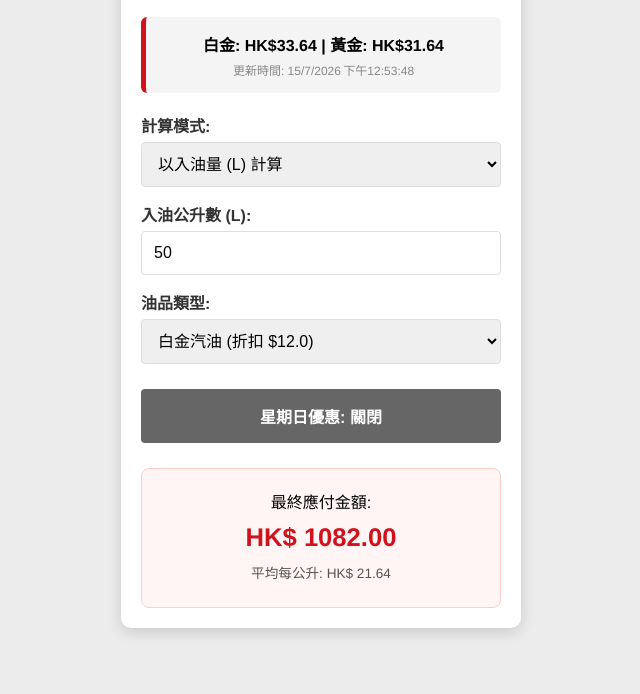
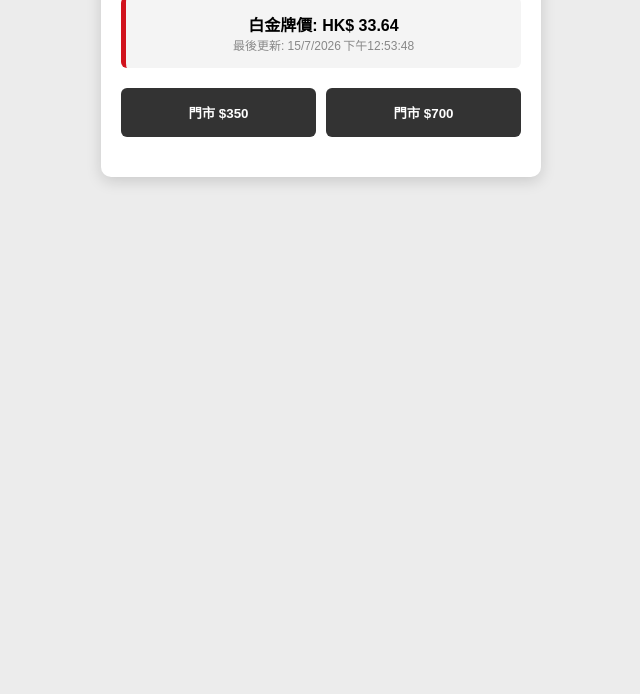
Before and after one commit to 123456yuen/caltex, a website: page index.html in a window 1280 px wide. Shown: the part 106-800 px from the top of the page, without its empty margins (319-959 px from the left). Drawn offline with Linux system fonts and the light colour scheme.

Commit message:
Update index.html

```diff
--- a/index.html
+++ b/index.html
@@ -3,140 +3,84 @@
 <head>
     <meta charset="UTF-8">
     <meta name="viewport" content="width=device-width, initial-scale=1.0">
-    <title>Caltex 油價計算機</title>
+    <title>Caltex 快速計算機</title>
     <style>
-        :root { --caltex-red: #d1121d; --caltex-grey: #f4f4f4; }
-        body { font-family: 'Helvetica Neue', Arial, sans-serif; display: flex; justify-content: center; padding: 20px; background-color: #ececec; }
-        .card { background: white; padding: 0; border-radius: 10px; box-shadow: 0 4px 15px rgba(0,0,0,0.15); width: 100%; max-width: 400px; overflow: hidden; }
-        .header { background-color: var(--caltex-red); color: white; padding: 20px; text-align: center; font-size: 1.5em; font-weight: bold; }
-        .content { padding: 20px; }
-        .price-box { background: var(--caltex-grey); padding: 15px; border-radius: 6px; margin-bottom: 20px; text-align: center; border-left: 5px solid var(--caltex-red); }
-        .update-time { font-size: 0.75em; color: #888; margin-top: 5px; }
-        .input-group { margin-bottom: 15px; }
-        label { display: block; margin-bottom: 5px; font-weight: bold; color: #333; }
-        input, select { width: 100%; padding: 12px; box-sizing: border-box; border: 1px solid #ddd; border-radius: 4px; font-size: 16px; }
-        .toggle-btn { width: 100%; padding: 15px; border: none; border-radius: 4px; cursor: pointer; font-size: 16px; font-weight: bold; transition: 0.3s; margin-top: 10px; }
-        .off { background-color: #666; color: white; }
-        .on { background-color: var(--caltex-red); color: white; }
-        .result { margin-top: 25px; padding: 20px; background: #fff5f5; border-radius: 8px; text-align: center; border: 1px solid #ffcccc; }
-        .final-amount { font-size: 1.6em; font-weight: bold; color: var(--caltex-red); margin: 10px 0; }
-        .discount-details { font-size: 0.85em; color: #555; }
+        :root { --caltex-red: #d1121d; }
+        body { font-family: sans-serif; display: flex; justify-content: center; padding: 20px; background-color: #ececec; }
+        .card { background: white; padding: 20px; border-radius: 10px; box-shadow: 0 4px 15px rgba(0,0,0,0.15); width: 100%; max-width: 400px; }
+        h2 { color: var(--caltex-red); text-align: center; margin: 0 0 20px 0; }
+
+        .price-box { background: #f4f4f4; padding: 15px; border-radius: 6px; text-align: center; margin-bottom: 20px; border-left: 5px solid var(--caltex-red); }
+        .update-time { font-size: 0.75em; color: #888; }
+
+        .btn-group { display: flex; gap: 10px; margin-bottom: 20px; }
+        .select-btn { flex: 1; padding: 15px; border: none; border-radius: 6px; background: #333; color: white; font-weight: bold; cursor: pointer; }
+        .select-btn:hover { background: var(--caltex-red); }
+
+        .result-box { background: #fff5f5; padding: 20px; border-radius: 8px; border: 1px solid #ffcccc; }
+        .result-row { display: flex; justify-content: space-between; margin-bottom: 8px; font-size: 0.9em; }
+        .final-price { font-size: 1.8em; font-weight: bold; color: var(--caltex-red); text-align: center; margin-top: 10px; }
     </style>
 </head>
 <body>
 
 <div class="card">
-    <div class="header">CALTEX 加德士</div>
+    <h2>Caltex 快速計算</h2>
 
-    <div class="content">
-        <div class="price-box">
-            <div id="official-price" style="font-weight: bold;">官方牌價: 讀取中...</div>
-            <div id="last-updated" class="update-time">更新時間: 讀取中...</div>
-        </div>
+    <div class="price-box">
+        <div id="official-price" style="font-weight: bold;">白金牌價: 讀取中...</div>
+        <div id="last-updated" class="update-time">更新時間: --</div>
+    </div>
 
-        <div class="input-group">
-            <label>計算模式:</label>
-            <select id="calc-mode" onchange="toggleMode()">
-                <option value="liters">以入油量 (L) 計算</option>
-                <option value="amount">以入油金額 ($) 計算</option>
-            </select>
-        </div>
+    <div class="btn-group">
+        <button class="select-btn" onclick="calculate(350, 50)">門市 $350</button>
+        <button class="select-btn" onclick="calculate(700, 100)">門市 $700</button>
+    </div>
 
-        <div class="input-group">
-            <label id="input-label">入油公升數 (L):</label>
-            <input type="number" id="input-val" value="50" oninput="calculate()">
-        </div>
-
-        <div class="input-group">
-            <label>油品類型:</label>
-            <select id="fuel-type" onchange="calculate()">
-                <option value="platinum">白金汽油 (折扣 $12.0)</option>
-                <option value="gold">黃金汽油 (折扣 $11.0)</option>
-            </select>
-        </div>
-
-        <button id="sunday-toggle" class="toggle-btn off" onclick="toggleSunday()">星期日優惠: 關閉</button>
-
-        <div class="result">
-            <div id="result-text">最終應付金額:</div>
-            <div class="final-amount" id="final-price">HK$ --</div>
-            <div id="sub-result" class="discount-details">--</div>
-            <div id="sunday-msg" style="color: var(--caltex-red); font-size: 0.8em; margin-top: 5px;"></div>
-        </div>
+    <div class="result-box" id="result-area" style="display: none;">
+        <div class="result-row"><span>紅卡優惠:</span> <span id="r-disc">--</span></div>
+        <div class="result-row"><span>折扣後入油量:</span> <span id="r-liters">--</span></div>
+        <div class="result-row"><span>優惠券:</span> <span id="r-coupon">--</span></div>
+        <div class="final-price" id="final-price">HK$ --</div>
+        <div style="text-align: center; font-size: 0.8em; color: #777; margin-top: 5px;" id="r-unit">--</div>
     </div>
 </div>
 
 <script>
-    let isSundayActive = false;
-    let prices = { platinum: 0, gold: 0 };
+    let currentPrice = 0;
 
-    function toggleMode() {
-        const mode = document.getElementById('calc-mode').value;
-        document.getElementById('input-label').innerText = (mode === 'liters') ? '入油公升數 (L):' : '輸入金額 ($):';
-        document.getElementById('input-val').value = (mode === 'liters') ? '50' : '500';
-        calculate();
-    }
+    function calculate(total, coupon) {
+        // 1. 牌價 (使用抓取回來的 currentPrice)
+        const price = currentPrice;
 
-    function calculate() {
-        const mode = document.getElementById('calc-mode').value;
-        const type = document.getElementById('fuel-type').value;
-        const inputVal = parseFloat(document.getElementById('input-val').value) || 0;
-        const officialPrice = prices[type] || 0;
-        const discountPerLiter = (type === 'platinum') ? 12.0 : 11.0;
-        const effectivePrice = officialPrice - discountPerLiter;
+        // 2. 計入紅卡消費額 (扣除優惠券後)
+        const netSpend = total - coupon;
 
-        let finalPrice = 0;
-        let finalLiters = 0;
+        // 3. 白金總入油量 (基於 netSpend)
+        const liters = netSpend / price;
 
-        if (mode === 'liters') {
-            // 原有邏輯：Liters -> Price
-            let subtotal = inputVal * effectivePrice;
-            let sundayDiscount = 0;
-            if (isSundayActive) {
-                const multiples = Math.floor(subtotal / 350);
-                sundayDiscount = multiples * 50;
-                subtotal -= sundayDiscount;
-            }
-            document.getElementById('final-price').innerText = 'HK$ ' + subtotal.toFixed(2);
-            document.getElementById('sub-result').innerText = `平均每公升: HK$ ${(subtotal / inputVal || 0).toFixed(2)}`;
-            document.getElementById('sunday-msg').innerText = isSundayActive && sundayDiscount > 0 ? `(已減 $${sundayDiscount})` : "";
-        } else {
-            // 新增邏輯：Amount -> Liters
-            // 先算不含折扣的公升數
-            let rawLiters = inputVal / effectivePrice;
+        // 4. 紅卡優惠 (Liters * 12)
+        const cardDiscount = liters * 12;
 
-            // 星期日優惠處理：如果金額超過 350，等於額外獲得折扣 (變成更多油)
-            let extraLiters = 0;
-            if (isSundayActive && inputVal >= 350) {
-                const multiples = Math.floor(inputVal / 350);
-                const extraMoney = multiples * 50;
-                extraLiters = extraMoney / effectivePrice;
-            }
+        // 5. 實付 (NetSpend - CardDiscount)
+        const final = netSpend - cardDiscount;
 
-            finalLiters = rawLiters + extraLiters;
-            document.getElementById('final-price').innerText = finalLiters.toFixed(2) + ' L';
-            document.getElementById('sub-result').innerText = `總金額: HK$ ${inputVal.toFixed(2)}`;
-            document.getElementById('sunday-msg').innerText = isSundayActive && extraLiters > 0 ? `(包含星期日優惠獎賞油量)` : "";
-        }
-    }
-
-    function toggleSunday() {
-        isSundayActive = !isSundayActive;
-        const btn = document.getElementById('sunday-toggle');
-        btn.className = isSundayActive ? 'toggle-btn on' : 'toggle-btn off';
-        btn.innerText = isSundayActive ? '星期日優惠: 已開啟' : '星期日優惠: 關閉';
-        calculate();
+        // 顯示結果
+        document.getElementById('result-area').style.display = 'block';
+        document.getElementById('r-disc').innerText = '-$' + cardDiscount.toFixed(3);
+        document.getElementById('r-liters').innerText = liters.toFixed(3) + ' L';
+        document.getElementById('r-coupon').innerText = '-$' + coupon.toFixed(0);
+        document.getElementById('final-price').innerText = '實付: HK$ ' + final.toFixed(3);
+        document.getElementById('r-unit').innerText = '實付每公升: $' + (final/liters).toFixed(3);
     }
 
     window.onload = function() {
         fetch('prices.json')
             .then(response => response.json())
             .then(data => {
-                prices.platinum = data.platinum;
-                prices.gold = (data.platinum - 2.0).toFixed(2);
-                document.getElementById('official-price').innerText = `白金: HK$${prices.platinum} | 黃金: HK$${prices.gold}`;
-                document.getElementById('last-updated').innerText = `更新時間: ${data.last_updated}`;
-                calculate();
+                currentPrice = data.platinum;
+                document.getElementById('official-price').innerText = '白金牌價: HK$ ' + currentPrice;
+                document.getElementById('last-updated').innerText = '最後更新: ' + data.last_updated;
             });
     };
 </script>
```
